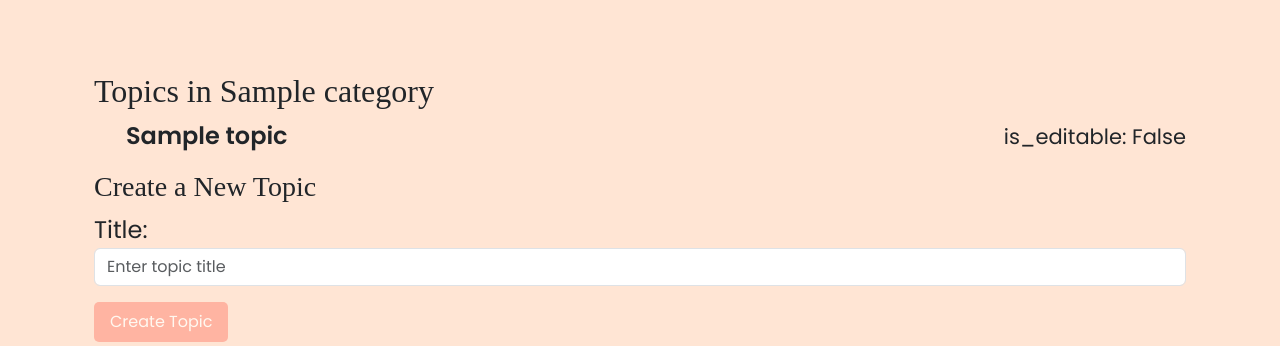
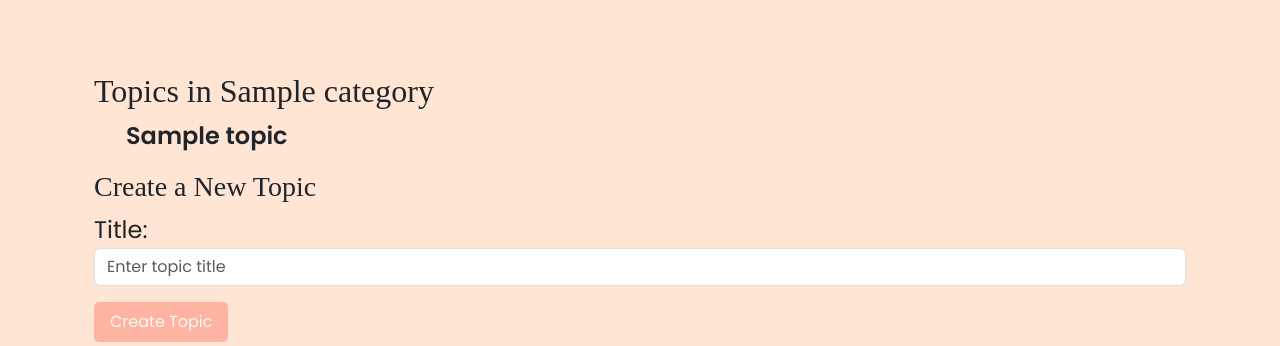
Before and after one commit to VeselinMar/Mama-To-Be, a Django app: a page that uses templates/forum/topics/topic_list.html in a window 1280 px wide. Shown: the part 94-440 px from the top of the page. Run offline with Django 5.2, Linux system fonts and the light colour scheme; a user stored in the database is signed in; tables that the repository leaves empty hold one stand-in row (values such as "Sample post").

Commit message:
update topic.is_editable

```diff
--- a/templates/forum/topics/topic_list.html
+++ b/templates/forum/topics/topic_list.html
@@ -8,8 +8,6 @@
                 <a href="{% url 'topic-detail' topic.pk %}" class="text-decoration-none text-dark fs-4">
                     <strong>{{ topic.title }}</strong>
                 </a>
-                <!-- Debug -->
-                <small>is_editable: {{ topic.is_editable }}</small>
                 {% if topic.is_editable %}
                     <a href="{% url 'topic-edit' topic.pk %}" class="btn btn-warning btn-sm">
                         Edit
```
